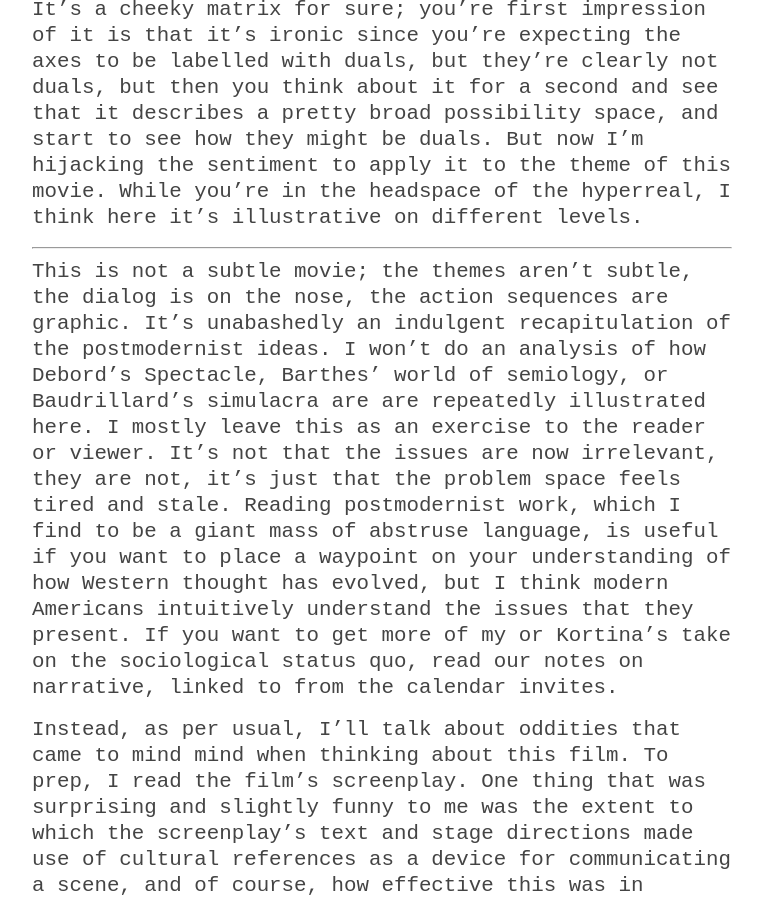
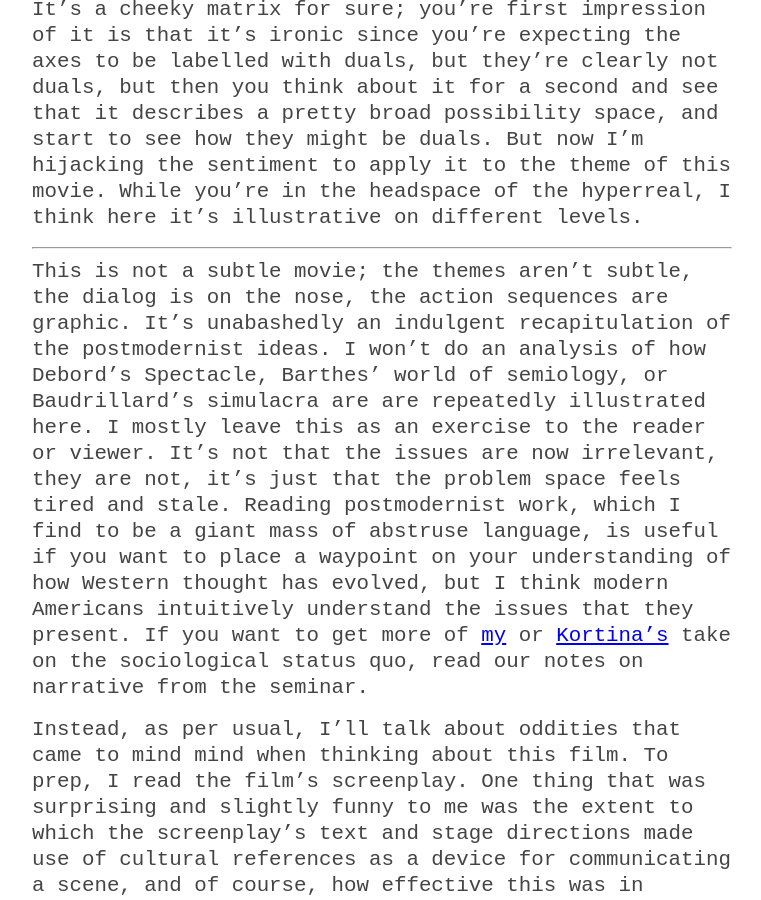
Before and after one commit to kortina/oakland-film-club-OLD, a Jekyll site: the page built from _posts/2019-01-22-film-club-13-american-psycho.md, in a window 1280 px wide and 900 px high, scrolled down 2776 px. Shown: the whole window, without its empty margins (258-1019 px from the left). Built offline with Jekyll 4.4.1, drawn with Linux system fonts in a browser that asks for light colours.

Commit message:
Update 2019-01-22-film-club-13-american-psycho.md

```diff
--- a/_posts/2019-01-22-film-club-13-american-psycho.md
+++ b/_posts/2019-01-22-film-club-13-american-psycho.md
@@ -34,7 +34,7 @@ It’s a cheeky matrix for sure; you’re first impression of it is that it’s
 
 ---
 
-This is not a subtle movie; the themes aren’t subtle, the dialog is on the nose, the action sequences are graphic. It's unabashedly an indulgent recapitulation of the postmodernist ideas. I won’t do an analysis of how Debord’s Spectacle, Barthes’ world of semiology, or Baudrillard’s simulacra are are repeatedly illustrated here. I mostly leave this as an exercise to the reader or viewer. It’s not that the issues are now irrelevant, they are not, it’s just that the problem space feels tired and stale. Reading postmodernist work, which I find to be a giant mass of abstruse language, is useful if you want to place a waypoint on your understanding of how Western thought has evolved, but I think modern Americans intuitively understand the issues that they present. If you want to get more of my or Kortina’s take on the sociological status quo, read our notes on narrative, linked to from the calendar invites.
+This is not a subtle movie; the themes aren’t subtle, the dialog is on the nose, the action sequences are graphic. It's unabashedly an indulgent recapitulation of the postmodernist ideas. I won’t do an analysis of how Debord’s Spectacle, Barthes’ world of semiology, or Baudrillard’s simulacra are are repeatedly illustrated here. I mostly leave this as an exercise to the reader or viewer. It’s not that the issues are now irrelevant, they are not, it’s just that the problem space feels tired and stale. Reading postmodernist work, which I find to be a giant mass of abstruse language, is useful if you want to place a waypoint on your understanding of how Western thought has evolved, but I think modern Americans intuitively understand the issues that they present. If you want to get more of [my](https://www.robcheung.com/essays/notes-on-computation-and-narrative) or [Kortina’s](https://kortina.nyc/essays/notes-on-narrative-intelligence-and-ai/) take on the sociological status quo, read our notes on narrative from the seminar.
 
 Instead, as per usual, I’ll talk about oddities that came to mind mind when thinking about this film. To prep, I read the film’s screenplay. One thing that was surprising and slightly funny to me was the extent to which the screenplay’s text and stage directions made use of cultural references as a device for communicating a scene, and of course, how effective this was in communicating a scene. Take for example a description of Bateman’s apartment:
 
```
